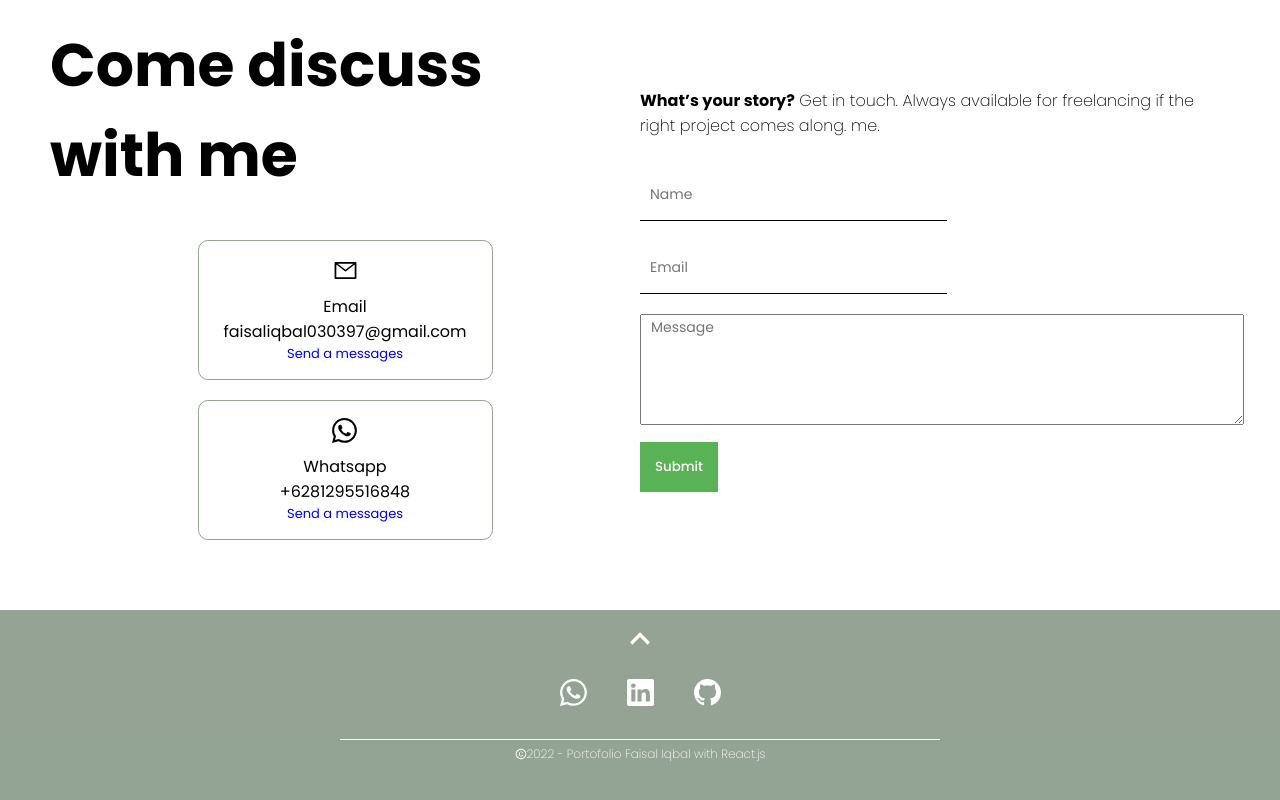
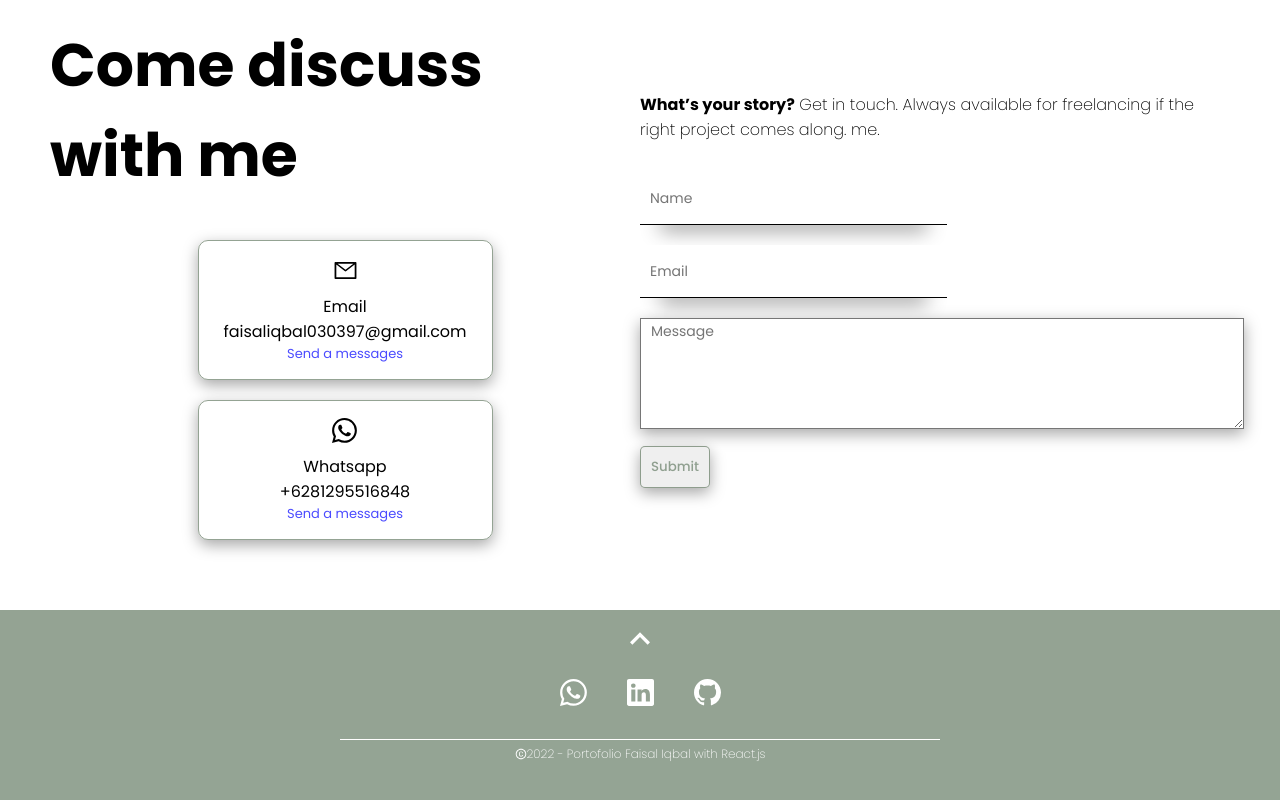
Before and after one commit to faisalibal33/Faisal-Portofolio, a React (Create React App) app: page / in a window 1280 px wide. Shown: the part 3843-4643 px from the top of the page. Built offline with nearby package versions, Linux system fonts and the light colour scheme.

Commit message:
finish web media

```diff
--- a/src/components/contact/contact.css
+++ b/src/components/contact/contact.css
@@ -35,6 +35,15 @@
   border-radius: 10px;
   padding: 15px;
   margin-bottom: 20px;
+  transition: all 0.3s ease;
+  box-shadow: rgba(0, 0, 0, 0.35) 0px 5px 15px;
+}
+
+.box-info:hover {
+  transition: all 0.3s ease;
+  background-color: rgba(96, 119, 95, 0.671);
+  color: white;
+  border: 1px solid white;
 }
 
 .info-icon {
@@ -53,6 +62,13 @@
 .sendMessage {
   margin: auto;
   font-size: 13px;
+  color: rgb(75, 75, 255);
+  transition: all 0.3s ease;
+}
+
+.sendMessage:hover {
+  transform: scale(1.1);
+  transition: all 0.3s ease;
 }
 
 .c-title {
@@ -91,6 +107,7 @@ input {
   margin: 10px 0px;
   font-size: 14px;
   padding-left: 10px;
+  box-shadow: rgba(0, 0, 0, 0.45) 0px 25px 20px -20px;
 }
 
 textarea {
@@ -98,15 +115,22 @@ textarea {
   margin: 10px 0px;
   font-size: 14px;
   padding-left: 10px;
+  box-shadow: rgba(0, 0, 0, 0.35) 0px 5px 15px;
 }
 
 button {
-  border: none;
-  padding: 15px;
-  background-color: #59b256;
+  color: rgba(96, 119, 95, 0.671);
+  border: 1px solid rgba(96, 119, 95, 0.671);
+  padding: 10px;
+  border-radius: 5px;
+  font-weight: 500;
+  box-shadow: rgba(0, 0, 0, 0.35) 0px 5px 15px;
+  cursor: pointer;
+}
+
+button:hover {
+  background-color: rgba(96, 119, 95, 0.671);
   color: white;
-  font-weight: 500;
-  cursor: pointer;
 }
 
 /* @media screen and (max-width: 480px) {
--- a/src/components/projects/Projects.jsx
+++ b/src/components/projects/Projects.jsx
@@ -54,7 +54,7 @@ function Projects() {
               <span>
                 <a
                   href="https://github.com/faisalibal33/GMFSPOnline"
-                  target="blank"
+                  target="_blank"
                   className="viewResume s-code"
                 >
                   Source Code
@@ -85,7 +85,7 @@ function Projects() {
               <span>
                 <a
                   href="https://github.com/faisalibal33/GMFSPOnline"
-                  target="blank"
+                  target="_blank"
                   className="viewResume s-code"
                 >
                   Source Code
@@ -116,7 +116,7 @@ function Projects() {
               <span>
                 <a
                   href="https://github.com/faisalibal33/GMFSPOnline"
-                  target="blank"
+                  target="_blank"
                   className="viewResume s-code"
                 >
                   Source Code
```
